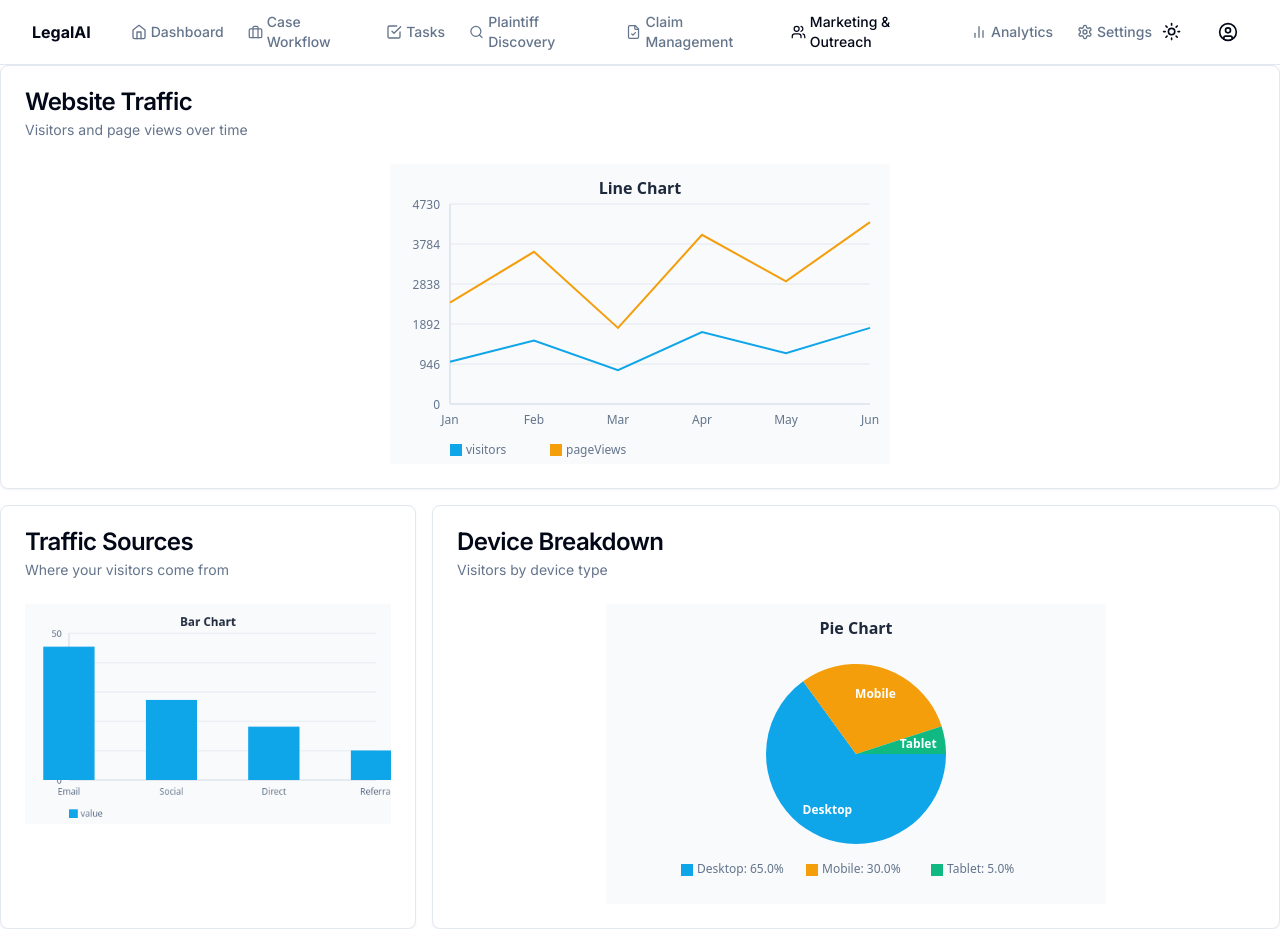
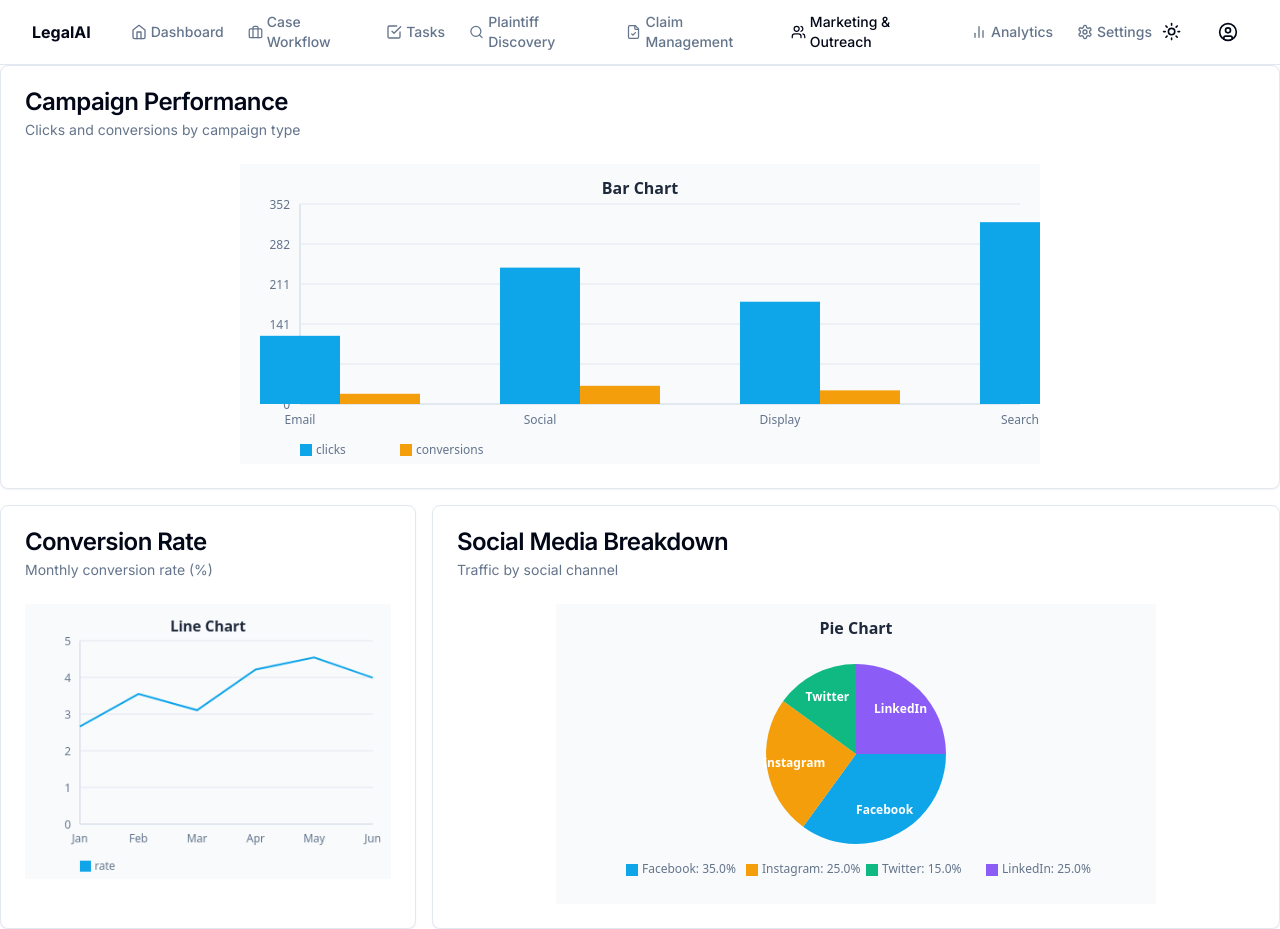
Before and after one commit to dzodze00/claimlylawyer, a Next.js app: page /dashboard/marketing in a window 1280 px wide. Built offline with nearby package versions, Linux system fonts and the light colour scheme.

Commit message:
Update page.tsx

```diff
--- a/app/dashboard/marketing/page.tsx
+++ b/app/dashboard/marketing/page.tsx
@@ -2,58 +2,66 @@ import { Card, CardContent, CardDescription, CardHeader, CardTitle } from "@/com
 import { Chart } from "@/components/ui/chart"
 
 // Sample data for the charts
-const lineChartData = [
-  { name: "Jan", visitors: 1000, pageViews: 2400 },
-  { name: "Feb", visitors: 1500, pageViews: 3600 },
-  { name: "Mar", visitors: 800, pageViews: 1800 },
-  { name: "Apr", visitors: 1700, pageViews: 4000 },
-  { name: "May", visitors: 1200, pageViews: 2900 },
-  { name: "Jun", visitors: 1800, pageViews: 4300 },
+const campaignData = [
+  { name: "Email", clicks: 120, conversions: 18 },
+  { name: "Social", clicks: 240, conversions: 32 },
+  { name: "Display", clicks: 180, conversions: 24 },
+  { name: "Search", clicks: 320, conversions: 48 },
 ]
 
-const barChartData = [
-  { name: "Email", value: 45 },
-  { name: "Social", value: 27 },
-  { name: "Direct", value: 18 },
-  { name: "Referral", value: 10 },
+const conversionData = [
+  { name: "Jan", rate: 2.4 },
+  { name: "Feb", rate: 3.2 },
+  { name: "Mar", rate: 2.8 },
+  { name: "Apr", rate: 3.8 },
+  { name: "May", rate: 4.1 },
+  { name: "Jun", rate: 3.6 },
 ]
 
-const pieChartData = [
-  { name: "Desktop", value: 65 },
-  { name: "Mobile", value: 30 },
-  { name: "Tablet", value: 5 },
+const channelData = [
+  { name: "Facebook", value: 35 },
+  { name: "Instagram", value: 25 },
+  { name: "Twitter", value: 15 },
+  { name: "LinkedIn", value: 25 },
 ]
 
-export default function AnalyticsPage() {
+export default function MarketingPage() {
   return (
     <div className="grid gap-4 md:grid-cols-2 lg:grid-cols-3">
       <Card className="col-span-full">
         <CardHeader>
-          <CardTitle>Website Traffic</CardTitle>
-          <CardDescription>Visitors and page views over time</CardDescription>
+          <CardTitle>Campaign Performance</CardTitle>
+          <CardDescription>Clicks and conversions by campaign type</CardDescription>
         </CardHeader>
         <CardContent>
-          <Chart data={lineChartData} type="line" xKey="name" yKeys={["visitors", "pageViews"]} height={300} />
+          <Chart
+            data={campaignData}
+            type="bar"
+            xKey="name"
+            yKeys={["clicks", "conversions"]}
+            height={300}
+            width={800}
+          />
         </CardContent>
       </Card>
 
       <Card>
         <CardHeader>
-          <CardTitle>Traffic Sources</CardTitle>
-          <CardDescription>Where your visitors come from</CardDescription>
+          <CardTitle>Conversion Rate</CardTitle>
+          <CardDescription>Monthly conversion rate (%)</CardDescription>
         </CardHeader>
         <CardContent>
-          <Chart data={barChartData} type="bar" xKey="name" yKeys={["value"]} height={300} />
+          <Chart data={conversionData} type="line" xKey="name" yKeys={["rate"]} height={300} width={400} />
         </CardContent>
       </Card>
 
       <Card className="lg:col-span-2">
         <CardHeader>
-          <CardTitle>Device Breakdown</CardTitle>
-          <CardDescription>Visitors by device type</CardDescription>
+          <CardTitle>Social Media Breakdown</CardTitle>
+          <CardDescription>Traffic by social channel</CardDescription>
         </CardHeader>
         <CardContent className="flex justify-center">
-          <Chart data={pieChartData} type="pie" xKey="name" yKeys={["value"]} height={300} />
+          <Chart data={channelData} type="pie" xKey="name" yKeys={["value"]} height={300} width={600} />
         </CardContent>
       </Card>
     </div>
```
